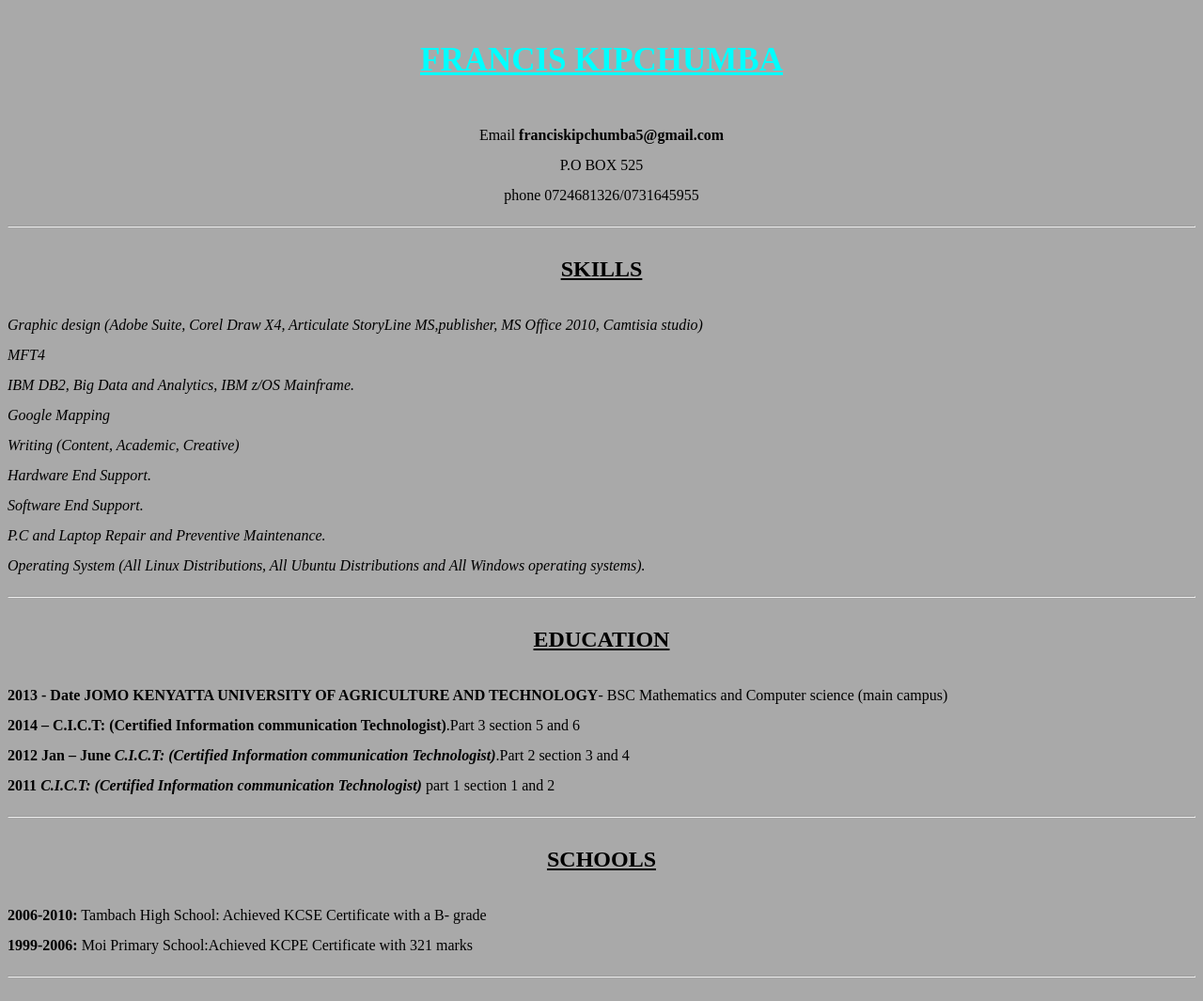
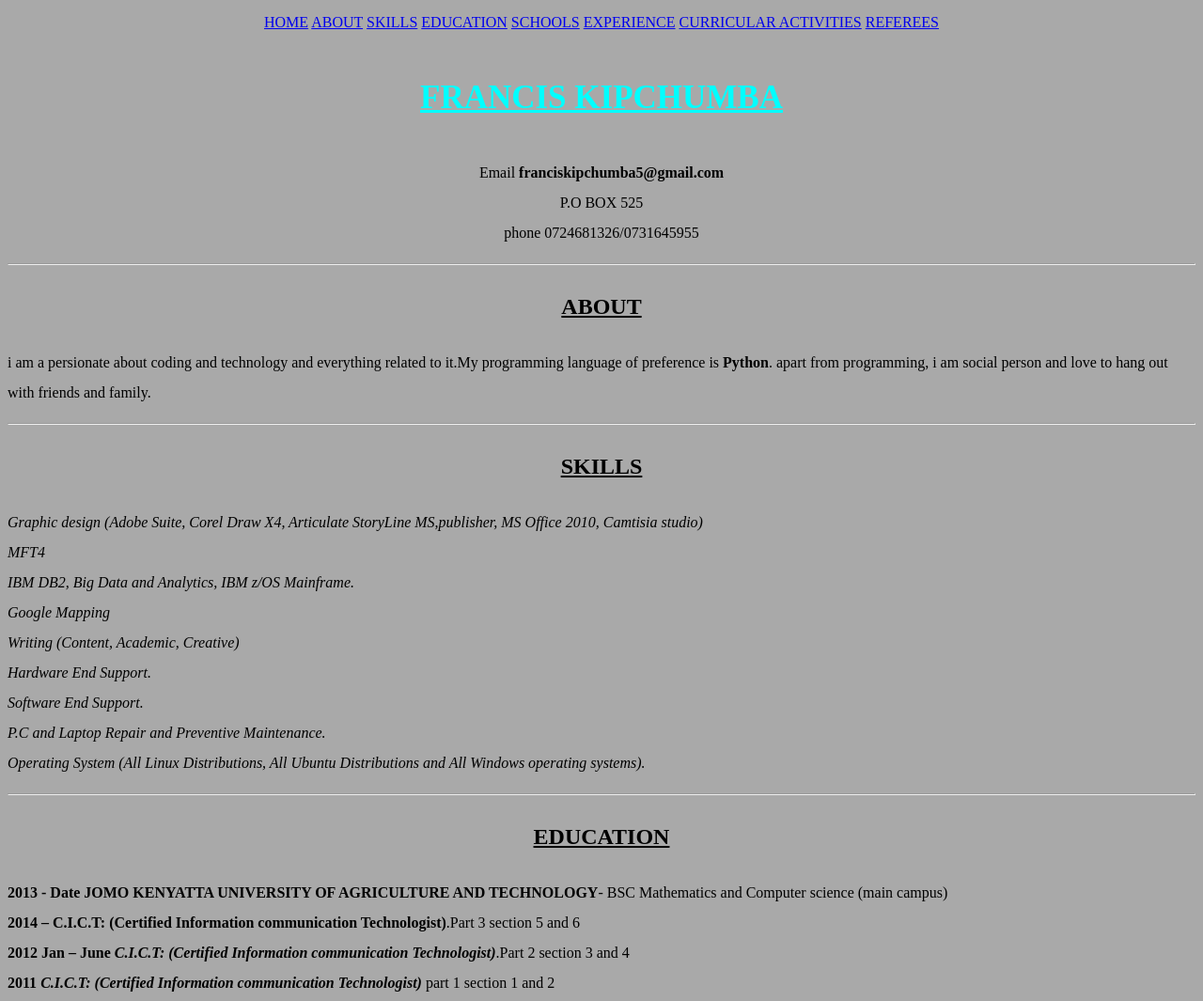
Before and after one commit to skafis/mycv, a plain HTML site: page index.html in a window 1280 px wide. Shown: the top 1065 px of the page at 94% size. Drawn offline with Linux system fonts and the light colour scheme.

Commit message:
added nav menu

```diff
--- a/index.html
+++ b/index.html
@@ -3,10 +3,20 @@
     <head>
         <meta charset="utf-8">
         <title>CURRICULUM VITAE</title>
-        <link rel="stylesheet" href="main.css">
+        <link rel="stylesheet" title="text/css" href="main.css">
     </head>
     <body>
         <section class="intro">
+            <nav>
+                <a href="#home">HOME</a>
+                <a href="#about">ABOUT</a>
+                <a href="#skills">SKILLS</a>
+                <a href="#education">EDUCATION</a>
+                <a href="#school">SCHOOLS</a>
+                <a href="#Experience">EXPERIENCE</a>
+                <a href="#activities">CURRICULAR ACTIVITIES</a>
+                <a href="#referees>">REFEREES</a>
+            </nav>
             <h1> FRANCIS KIPCHUMBA</h1>
             <P>
                 Email <strong>franciskipchumba5@gmail.com</strong>
@@ -16,6 +26,15 @@
             </P>
         </section>
         <hr>
+        <section id="about">
+            <h2>About</h2>
+            <p>
+                i am a persionate about coding and technology and everything related to it.My programming language of preference is <strong>Python</strong>.
+                apart from programming, i am social person and love to hang out with friends and family.
+            </p>
+        </section>
+        <hr>
+        <section id="skills">
         <p>
             <h2> skills</h2>
             <em>Graphic design (Adobe Suite, Corel Draw X4, Articulate StoryLine MS,publisher, MS Office 2010, Camtisia studio)</em>
@@ -28,7 +47,8 @@
         <br> <em>P.C and Laptop Repair and Preventive Maintenance.</em>
         <br> <em>Operating System (All Linux Distributions, All Ubuntu Distributions and All Windows operating systems).</em>
         </p>
-        <section>
+        </section>
+        <section id="education">
             <hr>
             <h2>EDUCATION</h2>
             <p>
@@ -38,7 +58,7 @@
             <br> <strong>2011 <em>C.I.C.T: (Certified Information communication Technologist)</em> </strong> part 1 section 1 and 2
             </p>
         </section>
-        <section>
+        <section id="school">
             <hr>
             <h2>SCHOOLS</h2>
             <p>
@@ -46,7 +66,7 @@
             <br> <strong>1999-2006:</strong> Moi Primary School:Achieved KCPE Certificate with 321 marks
             </p>
         </section>
-        <section>
+        <section id="Experience">
             <hr>
             <h2>WORK EXPERIENCE</h2>
             <p>
@@ -68,12 +88,12 @@
             <br> <strong> Other Interest:</strong>Listening to Christian Music, Rock Music and doing Community volunteering jobs, socializing & making friends.
         </p>
     </section>
-    <section>
+    <section id="activities">
         <h2> PERTINENT INFORMATION </h2>
         <p> Career: My ambitions are to become an IT Professional. Long term is to maximize my services in my Profession</p>
     </section>
     <hr>
-    <section>
+    <section id="referees">
         <h2>REFEREES</h2>
         <p>
             THE CHAIRMAN <br> KENYA REDCROSS SOCIETY <br> KOIBATEK BRANCH <br>P.O BOX 510-20103,<br>ELDAMA-RAVINE
```
